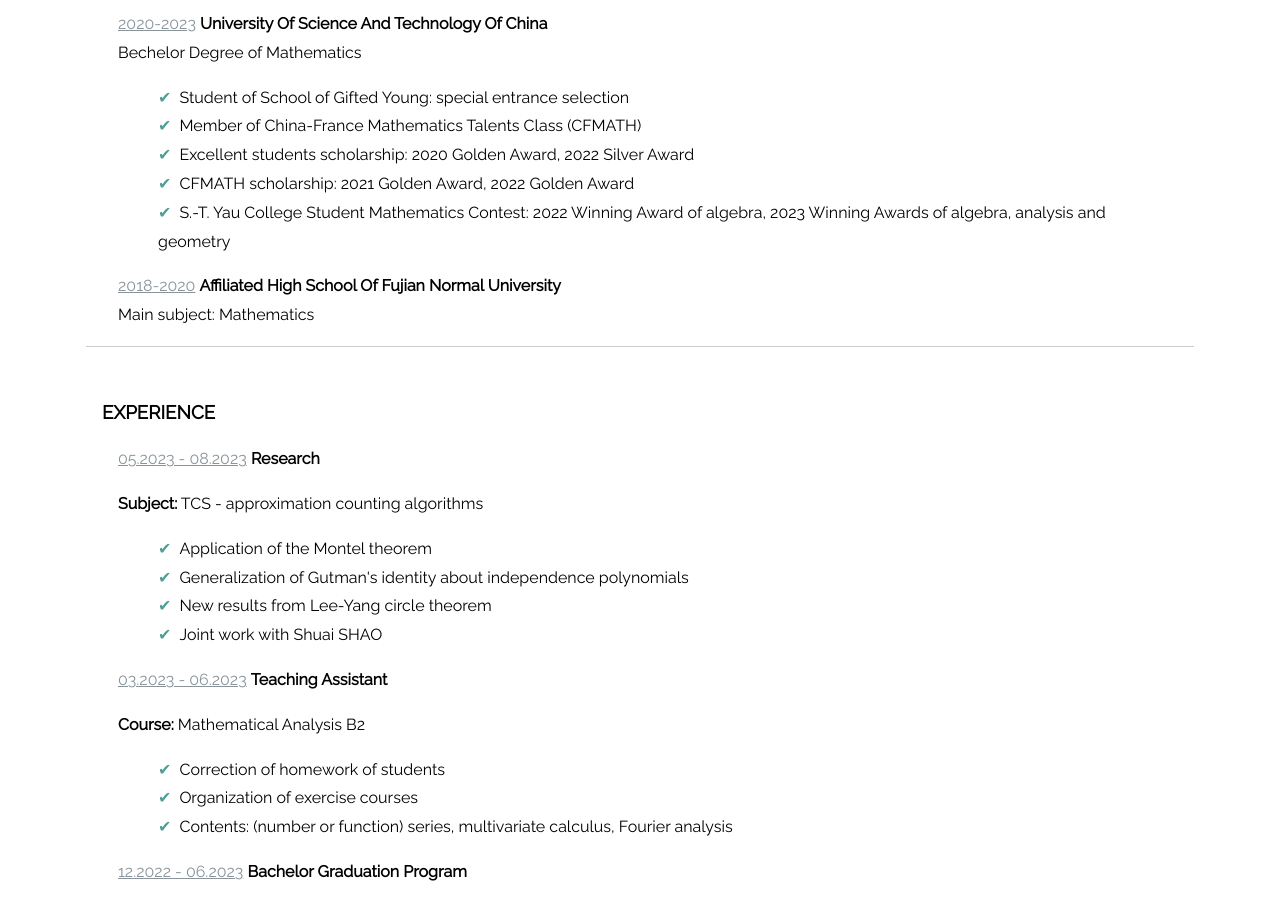
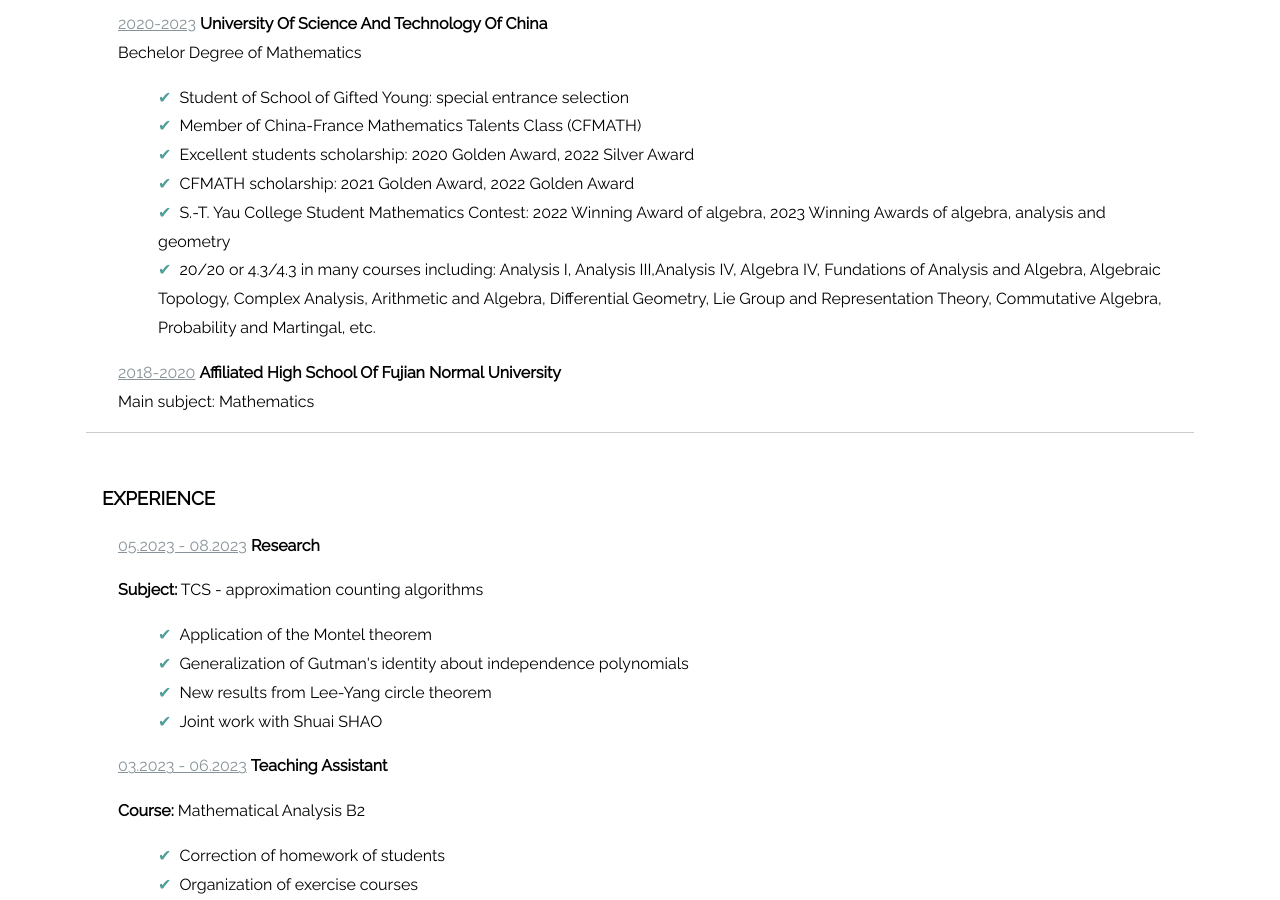
Before and after one commit to XiaoweiYEXavier/XiaoweiYEXavier.github.io, a Jekyll site: the page CV/index.html, which Jekyll copies as it is, in a window 1280 px wide and 900 px high, scrolled down 672 px. Built offline with Jekyll 4.4.1, drawn with Linux system fonts in a browser that asks for light colours; nearby versions of some CDN libraries.

Commit message:
Update index.html

```diff
--- a/CV/index.html
+++ b/CV/index.html
@@ -41,6 +41,10 @@
             <li>CFMATH scholarship: 2021 Golden Award, 2022 Golden Award</li>
             <li>S.-T. Yau College Student Mathematics Contest: 2022 Winning Award of algebra,
               2023 Winning Awards of algebra, analysis and geometry</li>
+            <li>20/20 or 4.3/4.3 in many courses including: Analysis I, Analysis III,Analysis IV, Algebra IV,
+              Fundations of Analysis and Algebra, Algebraic Topology, Complex Analysis, Arithmetic and Algebra,
+              Differential Geometry, Lie Group and Representation Theory, Commutative Algebra, Probability and Martingal, etc.
+            </li>
           </ul>
       </article>
       <article>
```
